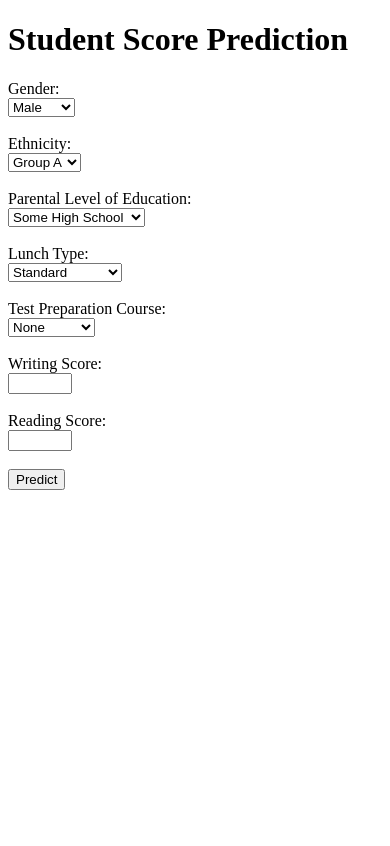
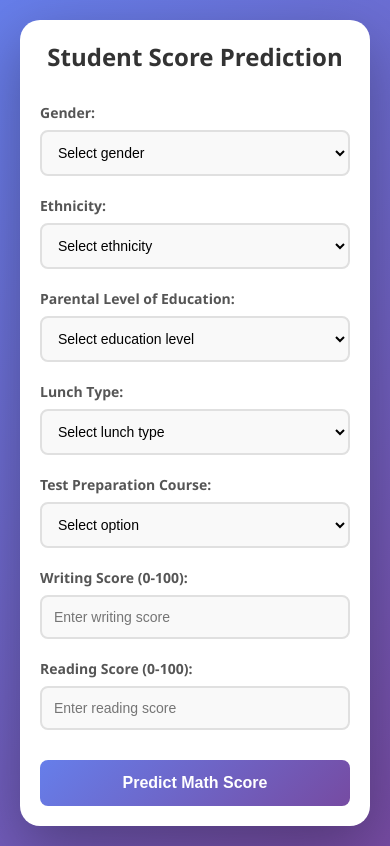
Before and after one commit to Karnaveer10/End_To_End_MLProject, a FastAPI app: page /predictdata in a window 390 px wide. Before the commit the page ends 490 px from the top, so only its background shows below. Run offline with FastAPI, Linux system fonts and the light colour scheme.

Commit message:
Enhanced Frontend

```diff
--- a/src/app.py
+++ b/src/app.py
@@ -1,5 +1,5 @@
 from fastapi import FastAPI, Request, Form
-from fastapi.responses import HTMLResponse
+from fastapi.responses import HTMLResponse, RedirectResponse
 from fastapi.templating import Jinja2Templates
 
 from src.pipeline.predict_pipeline import CustomData, PredictPipeline
@@ -12,17 +12,14 @@ app = FastAPI()
 templates = Jinja2Templates(directory="templates")
 
 
-# -------------------- HOME PAGE --------------------
+# -------------------- HOME PAGE (REDIRECT) --------------------
 
-@app.get("/", response_class=HTMLResponse)
-async def home(request: Request):
+@app.get("/", response_class=RedirectResponse)
+async def home():
     """
-    Show the landing page (index.html)
+    Redirect to the prediction form
     """
-    return templates.TemplateResponse(
-        "index.html",
-        {"request": request}
-    )
+    return RedirectResponse(url="/predictdata")
 
 
 # -------------------- PREDICTION FORM --------------------
--- a/templates/home.html
+++ b/templates/home.html
@@ -2,64 +2,217 @@
 <html>
 <head>
     <title>Student Score Prediction</title>
+    <style>
+        * {
+            margin: 0;
+            padding: 0;
+            box-sizing: border-box;
+        }
+
+        body {
+            font-family: 'Segoe UI', Tahoma, Geneva, Verdana, sans-serif;
+            background: linear-gradient(135deg, #667eea 0%, #764ba2 100%);
+            min-height: 100vh;
+            padding: 20px;
+            display: flex;
+            justify-content: center;
+            align-items: center;
+        }
+
+        .container {
+            background: white;
+            border-radius: 20px;
+            box-shadow: 0 20px 60px rgba(0, 0, 0, 0.3);
+            padding: 40px;
+            max-width: 600px;
+            width: 100%;
+        }
+
+        h1 {
+            color: #333;
+            text-align: center;
+            margin-bottom: 30px;
+            font-size: 28px;
+        }
+
+        .form-group {
+            margin-bottom: 20px;
+        }
+
+        label {
+            display: block;
+            color: #555;
+            font-weight: 600;
+            margin-bottom: 8px;
+            font-size: 14px;
+        }
+
+        select, input[type="number"] {
+            width: 100%;
+            padding: 12px;
+            border: 2px solid #e0e0e0;
+            border-radius: 8px;
+            font-size: 14px;
+            transition: all 0.3s ease;
+            background-color: #f9f9f9;
+        }
+
+        select:focus, input[type="number"]:focus {
+            outline: none;
+            border-color: #667eea;
+            background-color: white;
+            box-shadow: 0 0 0 3px rgba(102, 126, 234, 0.1);
+        }
+
+        button {
+            width: 100%;
+            padding: 14px;
+            background: linear-gradient(135deg, #667eea 0%, #764ba2 100%);
+            color: white;
+            border: none;
+            border-radius: 8px;
+            font-size: 16px;
+            font-weight: 600;
+            cursor: pointer;
+            transition: transform 0.2s ease, box-shadow 0.2s ease;
+            margin-top: 10px;
+        }
+
+        button:hover {
+            transform: translateY(-2px);
+            box-shadow: 0 10px 20px rgba(102, 126, 234, 0.3);
+        }
+
+        button:active {
+            transform: translateY(0);
+        }
+
+        .result {
+            margin-top: 30px;
+            padding: 20px;
+            background: linear-gradient(135deg, #667eea 0%, #764ba2 100%);
+            border-radius: 12px;
+            text-align: center;
+            animation: slideIn 0.5s ease;
+        }
+
+        .result h2 {
+            color: white;
+            font-size: 22px;
+            margin: 0;
+        }
+
+        .result .score {
+            font-size: 48px;
+            font-weight: bold;
+            color: white;
+            margin-top: 10px;
+        }
+
+        @keyframes slideIn {
+            from {
+                opacity: 0;
+                transform: translateY(-20px);
+            }
+            to {
+                opacity: 1;
+                transform: translateY(0);
+            }
+        }
+
+        /* Responsive design */
+        @media (max-width: 600px) {
+            .container {
+                padding: 20px;
+            }
+
+            h1 {
+                font-size: 24px;
+            }
+        }
+    </style>
 </head>
 <body>
 
+    <div class="container">
         <h1>Student Score Prediction</h1>
 
         <!-- Prediction Form -->
         <form action="/predictdata" method="post">
 
-        <label>Gender:</label><br>
+            <div class="form-group">
+                <label>Gender:</label>
                 <select name="gender" required>
+                    <option value="">Select gender</option>
                     <option value="male">Male</option>
                     <option value="female">Female</option>
-        </select><br><br>
+                </select>
+            </div>
 
-        <label>Ethnicity:</label><br>
+            <div class="form-group">
+                <label>Ethnicity:</label>
                 <select name="ethnicity" required>
+                    <option value="">Select ethnicity</option>
                     <option value="group A">Group A</option>
                     <option value="group B">Group B</option>
                     <option value="group C">Group C</option>
                     <option value="group D">Group D</option>
                     <option value="group E">Group E</option>
-        </select><br><br>
+                </select>
+            </div>
 
-        <label>Parental Level of Education:</label><br>
+            <div class="form-group">
+                <label>Parental Level of Education:</label>
                 <select name="parental_level_of_education" required>
+                    <option value="">Select education level</option>
                     <option value="some high school">Some High School</option>
                     <option value="high school">High School</option>
                     <option value="some college">Some College</option>
                     <option value="associate's degree">Associate's Degree</option>
                     <option value="bachelor's degree">Bachelor's Degree</option>
                     <option value="master's degree">Master's Degree</option>
-        </select><br><br>
+                </select>
+            </div>
 
-        <label>Lunch Type:</label><br>
+            <div class="form-group">
+                <label>Lunch Type:</label>
                 <select name="lunch" required>
+                    <option value="">Select lunch type</option>
                     <option value="standard">Standard</option>
                     <option value="free/reduced">Free / Reduced</option>
-        </select><br><br>
+                </select>
+            </div>
 
-        <label>Test Preparation Course:</label><br>
+            <div class="form-group">
+                <label>Test Preparation Course:</label>
                 <select name="test_preparation_course" required>
+                    <option value="">Select option</option>
                     <option value="none">None</option>
                     <option value="completed">Completed</option>
-        </select><br><br>
+                </select>
+            </div>
 
-        <label>Writing Score:</label><br>
-        <input type="number" name="writing_score" min="0" max="100" required><br><br>
+            <div class="form-group">
+                <label>Writing Score (0-100):</label>
+                <input type="number" name="writing_score" min="0" max="100" required placeholder="Enter writing score">
+            </div>
 
-        <label>Reading Score:</label><br>
-        <input type="number" name="reading_score" min="0" max="100" required><br><br>
+            <div class="form-group">
+                <label>Reading Score (0-100):</label>
+                <input type="number" name="reading_score" min="0" max="100" required placeholder="Enter reading score">
+            </div>
 
-        <button type="submit">Predict</button>
+            <button type="submit"> Predict Math Score</button>
         </form>
 
         <!-- Show Prediction Result -->
         {% if results %}
-        <h2>Predicted Math Score: {{ results }}</h2>
+            <div class="result">
+                <h2>Predicted Math Score</h2>
+                <div class="score">{{ "%.2f"|format(results) }}</div>
+            </div>
         {% endif %}
+    </div>
 
 </body>
 </html>
```
Also changed, not shown: templates/index.html (deleted, +0 -11 lines). Lines whose indentation alone changed are shown as unchanged.
